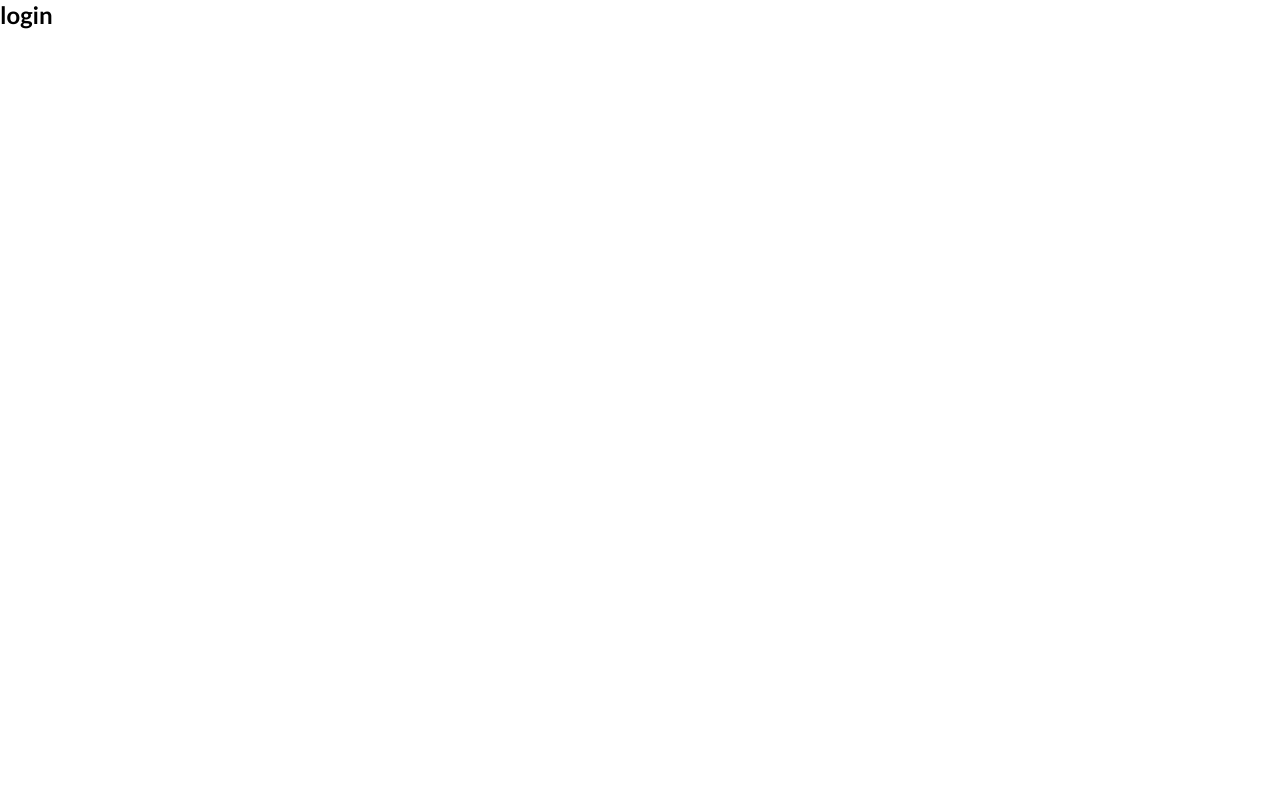
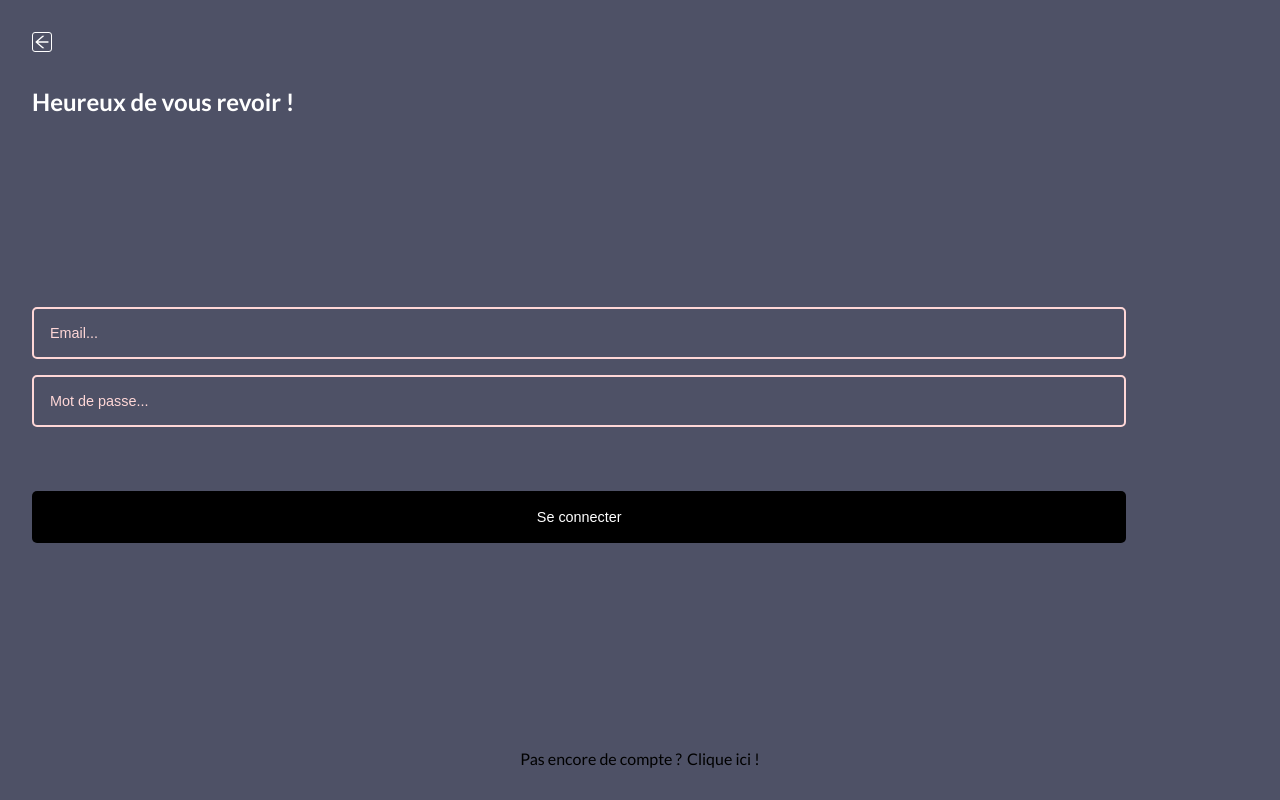
Before and after one commit to Nozgood/SAFI_Nowfeel_7_010822, a React (Create React App) app in the folder client/: page /login in a window 1280 px wide. Built offline with nearby package versions, Linux system fonts and the light colour scheme.

Commit message:
login pageé

```diff
--- a/client/package.json
+++ b/client/package.json
@@ -8,6 +8,7 @@
     "@testing-library/user-event": "^13.5.0",
     "react": "^18.2.0",
     "react-dom": "^18.2.0",
+    "react-icons": "^4.4.0",
     "react-router-dom": "^6.3.0",
     "react-scripts": "5.0.1",
     "web-vitals": "^2.1.4"
--- a/client/src/pages/Login.jsx
+++ b/client/src/pages/Login.jsx
@@ -1,9 +1,30 @@
 import React from 'react'
-
+import { Link } from 'react-router-dom'
+import { AiOutlineArrowLeft } from 'react-icons/ai'
 const Login = () => {
   return (
-    <div>
-      <h1>login</h1>
+    <div className="login">
+      <div className="login__intro">
+        <Link to="/">
+          <AiOutlineArrowLeft className="login__intro-arrow" />
+        </Link>
+        <h1 className="login__intro-title">Heureux de vous revoir !</h1>
+      </div>
+      <form>
+        <div className="login__infos">
+          <input type="email" name="email" placeholder="Email..." />
+          <input
+            type="password"
+            name="password"
+            placeholder="Mot de passe..."
+          />
+        </div>
+        <input type="submit" value="Se connecter" className="login__submit" />
+      </form>
+      <div className="login__signup">
+        <p> Pas encore de compte ?</p>
+        <Link to="/signup"> Clique ici ! </Link>
+      </div>
     </div>
   )
 }
--- a/client/src/pages/Welcome.jsx
+++ b/client/src/pages/Welcome.jsx
@@ -5,16 +5,12 @@ const Welcome = () => {
   return (
     <div className="welcome">
       <h1 className="welcome__title">Bienvenue chez Groupomania !</h1>
-      <button className="welcome__login-btn">
       <Link to="/login" className="welcome__login-link">
         Se connecter
       </Link>
-      </button>
-      <button className="welcome__signup-btn">
       <Link to="/signup" className="welcome__signup-link">
         Créer un compte
       </Link>
-      </button>
     </div>
   )
 }
--- a/client/src/sass/base/_typography.scss
+++ b/client/src/sass/base/_typography.scss
@@ -19,6 +19,7 @@ html {
 
 body {
   font-family: 'Lato', sans-serif;
+  background: $tertiary-color;
 }
 
 h1,
@@ -42,22 +43,3 @@ button {
 
 // media queries
 // MOBILE
-@media screen and (min-width: 300px) and (max-width: 779px) {
-  .container {
-    width: $container-width-sm;
-  }
-}
-
-// TABLET
-@media screen and (min-width: 780) and (max-width: 1023px) {
-  .container {
-    width: $container-width-md;
-  }
-}
-
-// DESKTOP
-@media screen and (min-width: 1024px) and (max-width: 1920px) {
-  .container {
-    width: $container-width-lg;
-  }
-}
--- a/client/src/sass/main.scss
+++ b/client/src/sass/main.scss
@@ -1,3 +1,4 @@
 @import './utils/variables';
 @import './base//typography';
 @import './pages/welcome';
+@import './pages//login';
--- /dev/null
+++ b/client/src/sass/pages/_login.scss
@@ -0,0 +1,95 @@
+.login {
+  position: sticky;
+  display: flex;
+  flex-direction: column;
+  justify-content: space-between;
+  height: 100vh;
+  padding: 2rem;
+
+  &__intro {
+    display: flex;
+    flex-direction: column;
+    gap: 2rem;
+
+    &-arrow {
+      border: 1px solid white;
+      border-radius: 3px;
+      font-size: 20px;
+      color: white;
+      transition: $transition;
+
+      &:hover {
+        color: $primary-color;
+        border-color: $primary-color;
+      }
+    }
+    &-title {
+      color: white;
+    }
+  }
+
+  form {
+    display: flex;
+    flex-direction: column;
+    justify-content: space-between;
+    gap: 3rem;
+
+    input {
+      width: 100%;
+      padding: 1rem;
+      margin-bottom: 1rem;
+      border-radius: 5px;
+      font-size: 0.9rem;
+      max-width: 90%;
+    }
+  }
+
+  &__infos {
+    input {
+      background: $tertiary-color;
+      border: 2px solid $secondary-color;
+      transition: $transition;
+      color: white;
+
+      &::placeholder {
+        color: $secondary-color;
+        font-size: 0.9rem;
+      }
+
+      &:focus {
+        background: $secondary-color;
+        border-color: white;
+        color: $tertiary-color;
+      }
+    }
+  }
+
+  &__submit {
+    background: black;
+    border-color: transparent;
+    transition: $transition;
+    color: white;
+    border: 2px solid transparent;
+
+    &:hover {
+      background: $secondary-color;
+      border-color: black;
+      color: black;
+    }
+  }
+
+  &__signup {
+    display: flex;
+    justify-content: center;
+    align-items: center;
+    gap: 5px;
+
+    a {
+      transition: $transition;
+
+      &:hover {
+        color: $primary-color;
+      }
+    }
+  }
+}
--- a/client/src/sass/utils/_variables.scss
+++ b/client/src/sass/utils/_variables.scss
@@ -11,3 +11,5 @@ $transition: all 400ms ease;
 $container-width-lg: 75%;
 $container-width-md: 86%;
 $container-width-sm: 90%;
+
+$border-radius: 8px;
--- a/client/src/style.css
+++ b/client/src/style.css
@@ -19,6 +19,7 @@ html {
 
 body {
   font-family: "Lato", sans-serif;
+  background: #4e5166;
 }
 
 h1,
@@ -40,21 +41,6 @@ button {
   cursor: pointer;
 }
 
-@media screen and (min-width: 300px) and (max-width: 779px) {
-  .container {
-    width: 90%;
-  }
-}
-@media screen and (min-width: 780) and (max-width: 1023px) {
-  .container {
-    width: 86%;
-  }
-}
-@media screen and (min-width: 1024px) and (max-width: 1920px) {
-  .container {
-    width: 75%;
-  }
-}
 .welcome {
   display: flex;
   flex-direction: column;
@@ -64,46 +50,41 @@ button {
   min-height: 600px;
   gap: 2rem;
   padding: 1rem;
+  background: linear-gradient(#4e5166, 90%, black);
 }
 .welcome__title {
   align-content: center;
+  color: white;
 }
-.welcome__login-btn, .welcome__signup-btn {
+.welcome__login-link, .welcome__signup-link {
   border: 2px solid;
   width: 90%;
-  padding: 1rem;
+  padding: 0.8rem;
   border-radius: 8px;
+  text-align: center;
+  font-size: 0.9rem;
 }
-.welcome__login-link, .welcome__signup-link {
-  font-weight: bold;
-}
-.welcome__login-btn {
+.welcome__login-link {
   background: black;
   border-color: transparent;
   transition: all 400ms ease;
+  color: white;
 }
-.welcome__login-btn:hover {
+.welcome__login-link:hover {
   background: #fd2d01;
   border-color: black;
-}
-.welcome__login-btn:hover a {
+  transform: scale(0.9);
   color: black;
 }
-.welcome__login-link {
-  color: white;
+.welcome__signup-link {
+  transition: all 400ms ease;
+  background: #ffd7d7;
 }
-.welcome__signup-btn {
-  transition: all 400ms ease;
-}
-.welcome__signup-btn:hover {
+.welcome__signup-link:hover {
   background: #4e5166;
   border-color: #ffd7d7;
-}
-.welcome__signup-btn:hover a {
+  transform: scale(0.9);
   color: #ffd7d7;
-}
-.welcome__signup-link {
-  color: black;
 }
 
 @media screen and (min-width: 1024px) {
@@ -111,5 +92,85 @@ button {
     max-width: 600px;
   }
 }
+.login {
+  position: sticky;
+  display: flex;
+  flex-direction: column;
+  justify-content: space-between;
+  height: 100vh;
+  padding: 2rem;
+}
+.login__intro {
+  display: flex;
+  flex-direction: column;
+  gap: 2rem;
+}
+.login__intro-arrow {
+  border: 1px solid white;
+  border-radius: 3px;
+  font-size: 20px;
+  color: white;
+  transition: all 400ms ease;
+}
+.login__intro-arrow:hover {
+  color: #fd2d01;
+  border-color: #fd2d01;
+}
+.login__intro-title {
+  color: white;
+}
+.login form {
+  display: flex;
+  flex-direction: column;
+  justify-content: space-between;
+  gap: 3rem;
+}
+.login form input {
+  width: 100%;
+  padding: 1rem;
+  margin-bottom: 1rem;
+  border-radius: 5px;
+  font-size: 0.9rem;
+  max-width: 90%;
+}
+.login__infos input {
+  background: #4e5166;
+  border: 2px solid #ffd7d7;
+  transition: all 400ms ease;
+  color: white;
+}
+.login__infos input::placeholder {
+  color: #ffd7d7;
+  font-size: 0.9rem;
+}
+.login__infos input:focus {
+  background: #ffd7d7;
+  border-color: white;
+  color: #4e5166;
+}
+.login__submit {
+  background: black;
+  border-color: transparent;
+  transition: all 400ms ease;
+  color: white;
+  border: 2px solid transparent;
+}
+.login__submit:hover {
+  background: #ffd7d7;
+  border-color: black;
+  color: black;
+}
+.login__signup {
+  display: flex;
+  justify-content: center;
+  align-items: center;
+  gap: 5px;
+}
+.login__signup a {
+  transition: all 400ms ease;
+}
+.login__signup a:hover {
+  color: #fd2d01;
+}
 
 /*# sourceMappingURL=style.css.map */
```
Also changed, not shown: client/src/sass/pages/_welcome.scss (+17 -26 lines), 2 other files (tests, documents, lock files or other folders). Lines whose indentation alone changed are shown as unchanged.
